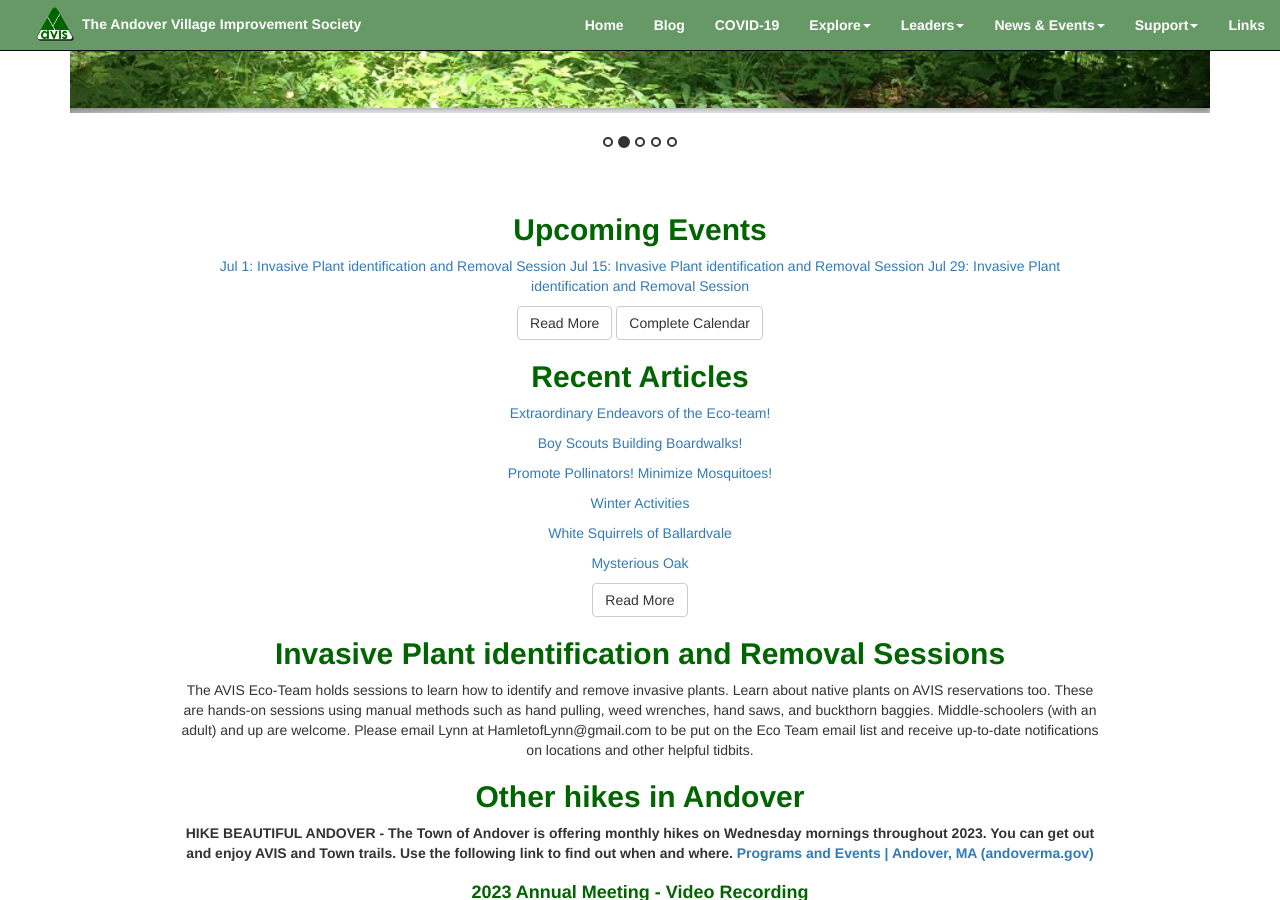
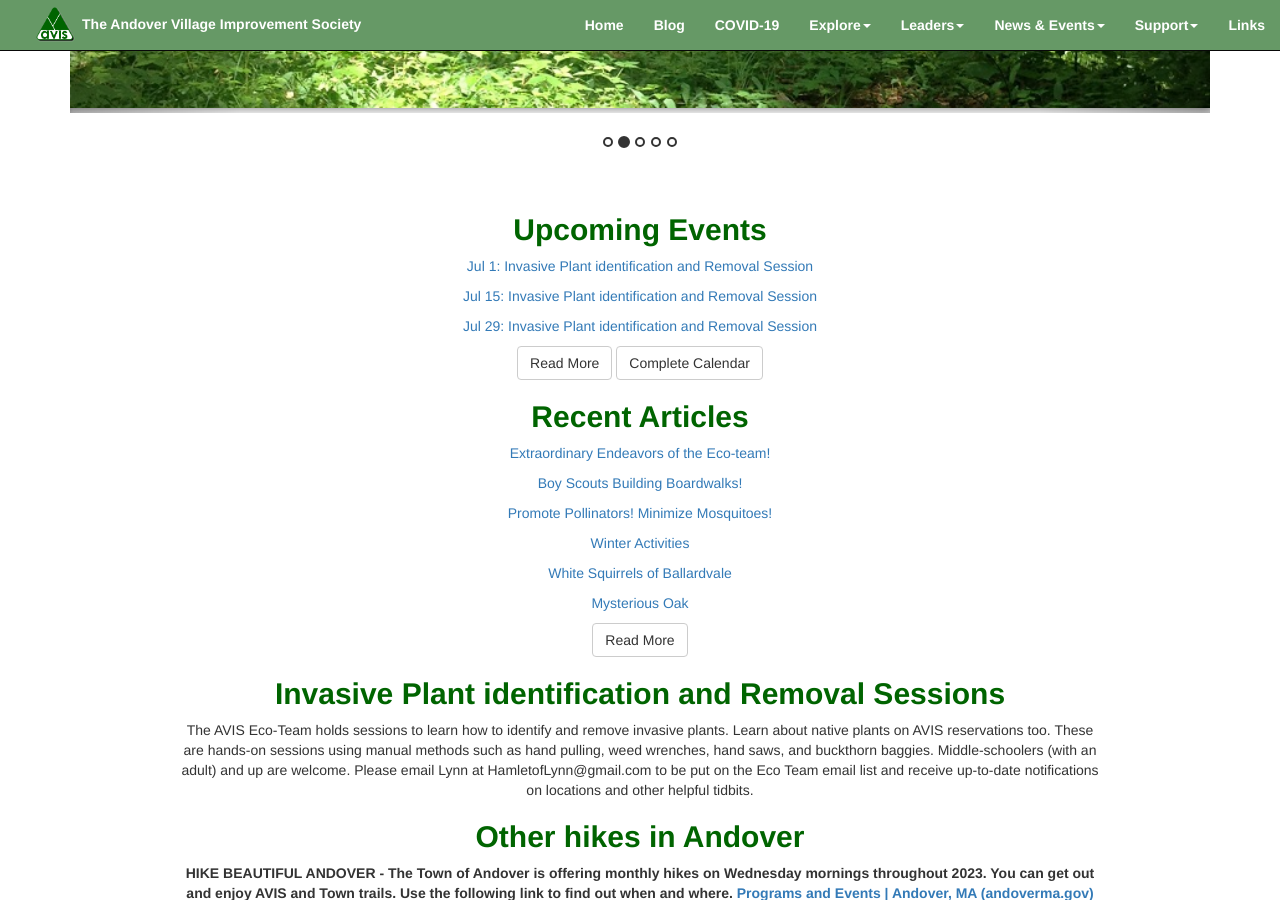
Before and after one commit to avisandover/avis-website, a Jekyll site: the page built from index.html, in a window 1280 px wide and 900 px high, scrolled down 462 px. Built offline with Jekyll 4.4.1, drawn with Linux system fonts in a browser that asks for light colours; nearby versions of some CDN libraries.

Commit message:
Update index.html

```diff
--- a/index.html
+++ b/index.html
@@ -132,11 +132,10 @@
         <div>
           <h2>Upcoming Events</h2>
 
-          <p>
-            <a href="/events.html">Jul 1: Invasive Plant identification and Removal Session</a>
-            <a href="/events.html">Jul 15: Invasive Plant identification and Removal Session</a>
-            <a href="/events.html">Jul 29: Invasive Plant identification and Removal Session</a>
-          </p>
+          <p><a href="/events.html">Jul 1: Invasive Plant identification and Removal Session</a>
+          <p><a href="/events.html">Jul 15: Invasive Plant identification and Removal Session</a>
+          <p><a href="/events.html">Jul 29: Invasive Plant identification and Removal Session</a>
+
 
           <p>
           <div>
```
